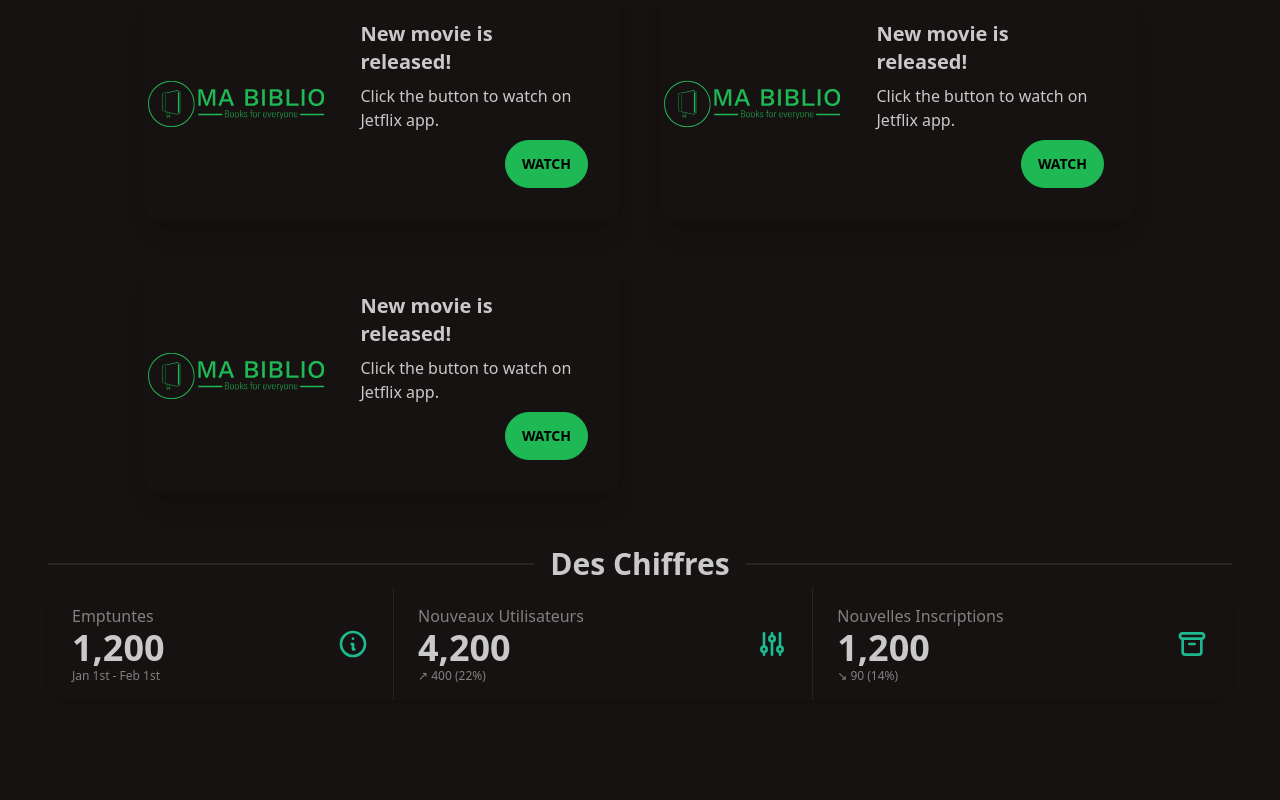
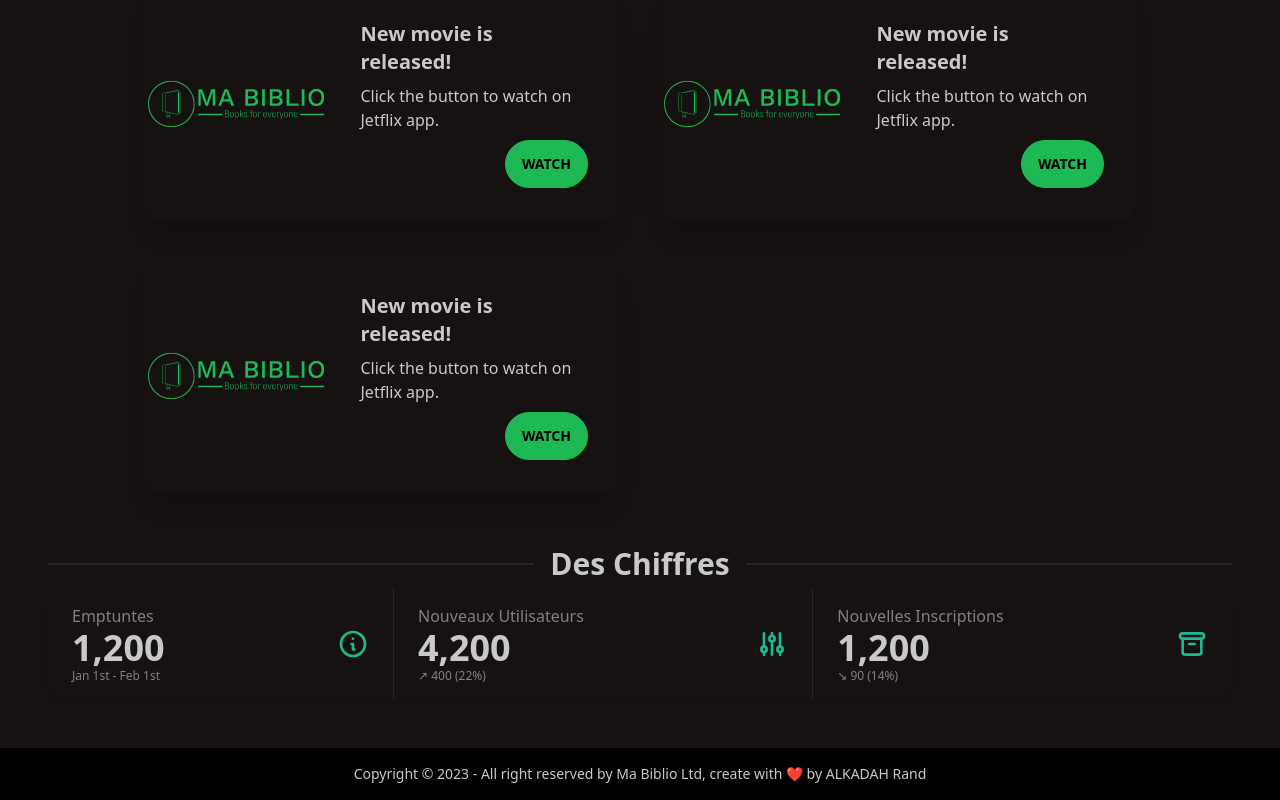
Before and after one commit to krand79/ma-biblio-frontend-v1, a SvelteKit app: page / in a window 1280 px wide. Shown: the part 2402-3202 px from the top of the page. Before the commit the page ends 3150 px from the top, so only its background shows below. Built offline with nearby package versions, Linux system fonts and the light colour scheme.

Commit message:
adding footer to our pages

```diff
--- /dev/null
+++ b/src/lib/components/footer.svelte
@@ -0,0 +1,5 @@
+<footer class="footer footer-center p-4 bg-base-300 text-base-content">
+	<div>
+		<p>Copyright © 2023 - All right reserved by Ma Biblio Ltd, create with ❤️ by ALKADAH Rand</p>
+	</div>
+</footer>
--- a/src/routes/+layout.svelte
+++ b/src/routes/+layout.svelte
@@ -1,5 +1,7 @@
 <script>
+	import Footer from '$lib/components/footer.svelte';
 	import '../app.css';
 </script>
 
 <slot />
+<Footer />
```
